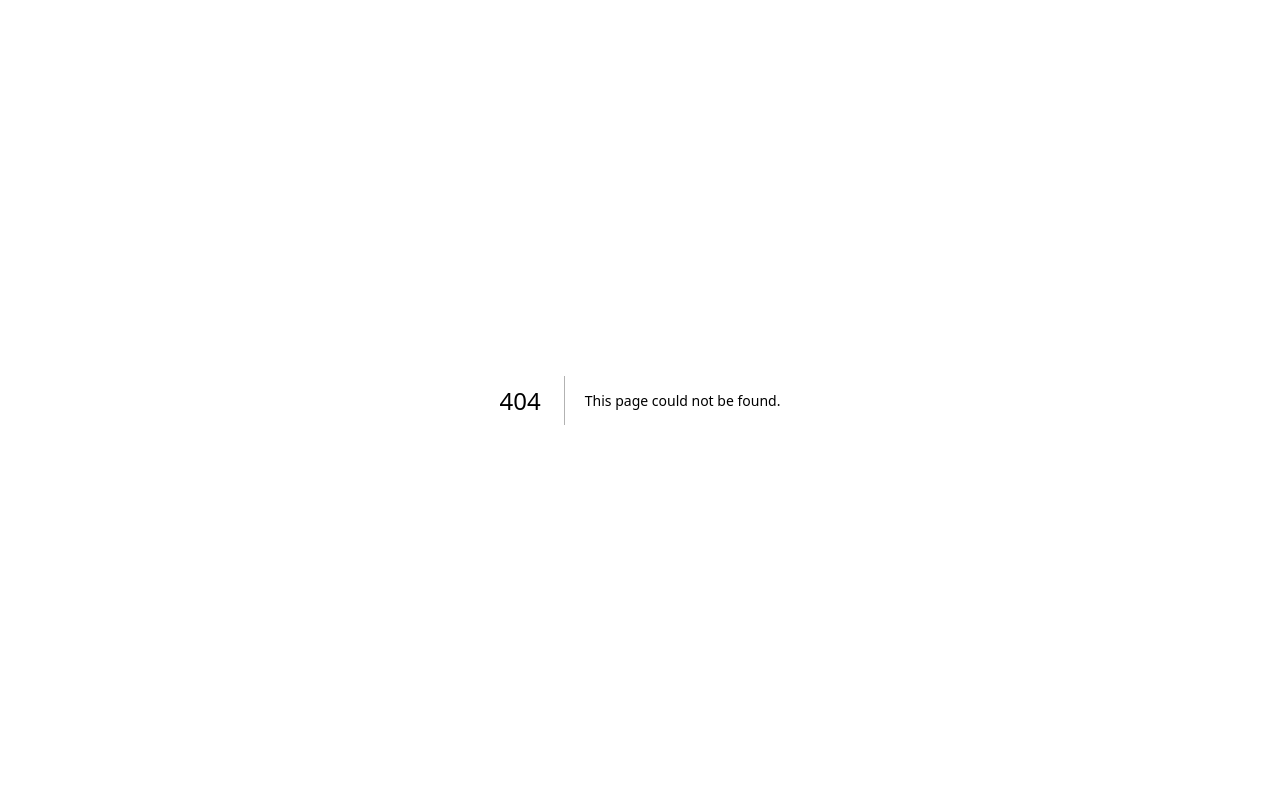
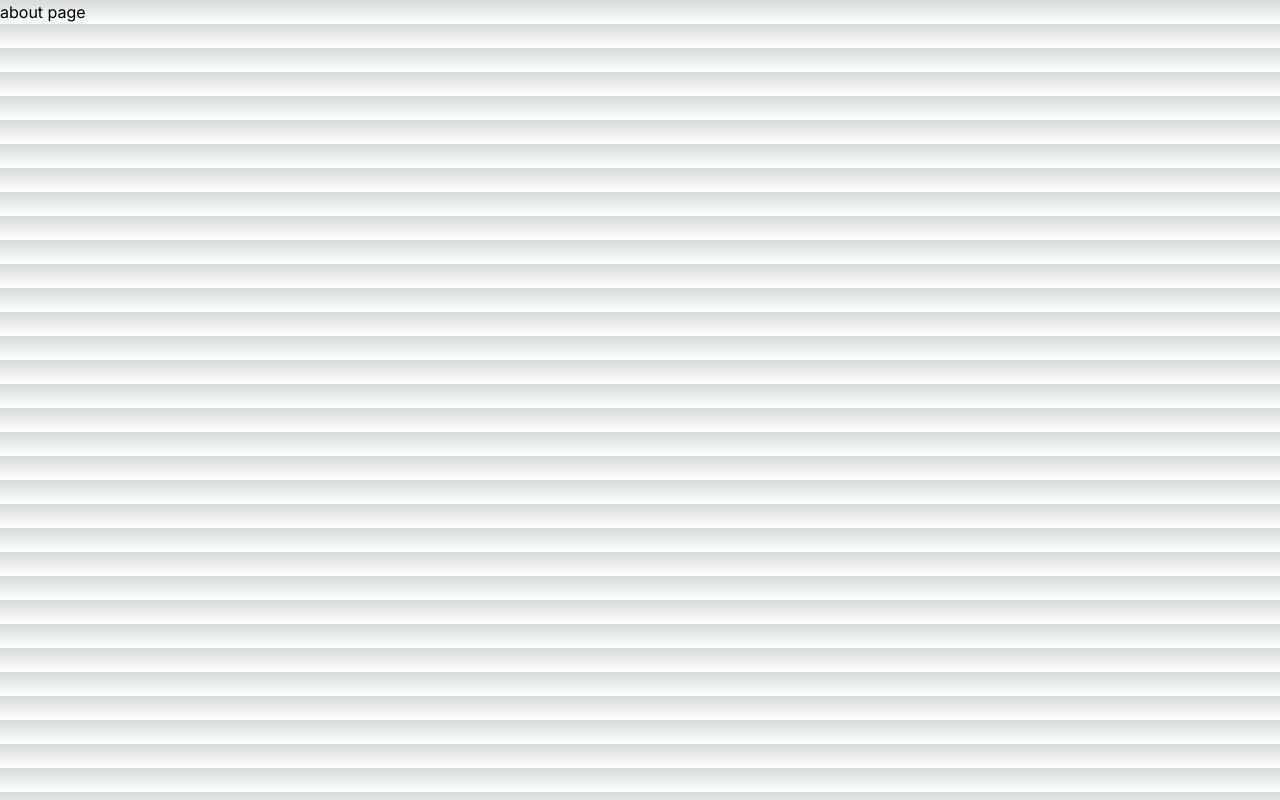
Before and after one commit to Sabari-1234/next-client-server-components, a Next.js app: page /about in a window 1280 px wide. Before the commit this address had no page. Built offline with nearby package versions, Linux system fonts and the light colour scheme.

Commit message:
server side component

```diff
--- /dev/null
+++ b/app/about/page.tsx
@@ -0,0 +1,12 @@
+import React from "react";
+
+const page = () => {
+  console.log("server side compo runs in node not in browser ");
+  return (
+    <div>
+      <h1>about page</h1>
+    </div>
+  );
+};
+
+export default page;
```
